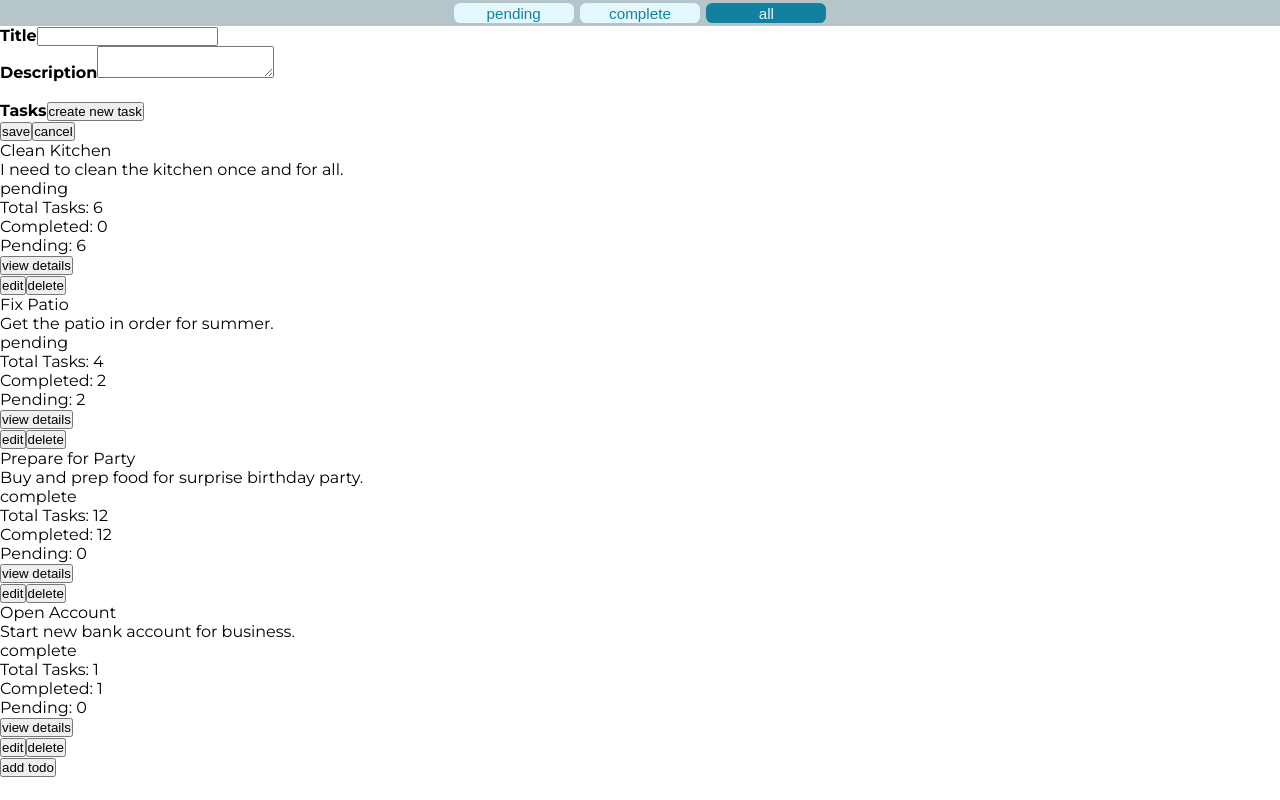
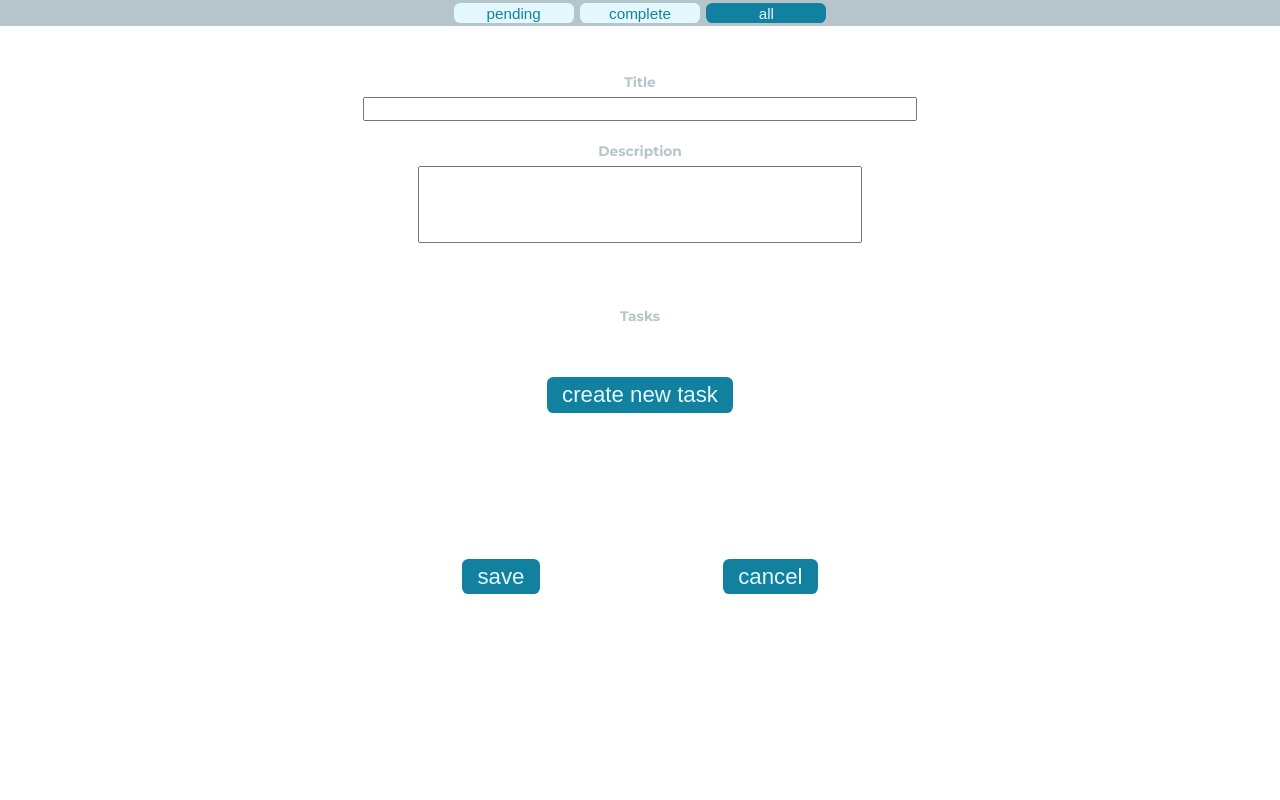
Before and after one commit to Optiq01/kadince-assessment-project, an Angular app: page / in a window 1280 px wide. Both pictures are taken after a click on the button "add todo". Shown: the top 800 px of the page. Built offline with nearby package versions, Linux system fonts and the light colour scheme.

Commit message:
added styling to todo form

```diff
--- a/src/app/app.component.html
+++ b/src/app/app.component.html
@@ -4,7 +4,7 @@
   (ChangeFilter)="updateListType($event)"
 ></todo-filter>
 
-<article *ngIf="AddToDoToggle">
+<ng-container *ngIf="AddToDoToggle">
   <create-todo
       *ngIf="ItemToEdit === undefined"
       (ToggleOff)="closeNewTodo()"
@@ -15,7 +15,7 @@
       [EditorData]="ItemToEdit"
       (ToggleOff)="closeNewTodo()"
   ></create-todo>
-</article>
+</ng-container>
 
 <todo-list
   [TodoList]="ToDoList"
--- a/src/app/app.component.ts
+++ b/src/app/app.component.ts
@@ -29,12 +29,18 @@ export class AppComponent implements OnInit{
 
   public createNewTodo(): void{
     this.AddToDoToggle = true;
+    document.body.style.overflow = 'hidden';
   }
 
-  public closeNewTodo(): void{ this.AddToDoToggle = false; }
+  public closeNewTodo(): void{
+    this.AddToDoToggle = false;
+    this.ItemToEdit= undefined;
+    document.body.style.overflow = 'scroll';
+  }
 
   public setToDoEditor(item: ToDoItemInterface): void{
     this.ItemToEdit = item;
     this.AddToDoToggle = true;
+    document.body.style.overflow = 'hidden';
   }
 }
--- a/src/app/components/create-todo/create-todo.component.css
+++ b/src/app/components/create-todo/create-todo.component.css
@@ -0,0 +1,103 @@
+:host{
+    z-index: 111;
+    background-color: #FFF;
+    display: block;
+    width: 100%;
+    height: 100vh;
+    position: sticky;
+    top: 0;
+    left: 0;
+    overflow-y: scroll;
+}
+
+.todoForm{
+    display: grid;
+    row-gap: var(--micro-2-4);
+    justify-items: center;
+    margin-top: var(--xTiny-2-3);
+    grid-auto-rows: auto;
+}
+
+.controlContainer{
+    display: grid;
+    row-gap: var(--line-bold);
+    width: 100%;
+}
+
+.inputLabel{
+    font-size: var(--text-caption-4);
+    text-align: center;
+    height: auto;
+    color: var(--color-grayGreen-hex);
+}
+
+.textInput{
+    font-size: var(--text-widget-4);
+    justify-self: center;
+    --baseSize-w: var(--hiMed-1-4);
+    --crushGap-w: var(--micro-2-5);
+    color: var(--color-teal-hex);
+}
+
+.descriptionInput{
+    justify-self: center;
+    resize: none;
+    --baseSize-w: var(--loMed-2-8);
+    --crushGap-w: var(--micro-2-3);
+    --baseSize-h: var(--tiny-1-4);
+    font-size: var(--text-widget-2);
+    color: var(--color-teal-hex);
+}
+
+.taskContainer{
+    justify-self: center;
+    place-items: center;
+    width: 100%;
+    display: grid;
+    margin-bottom: var(--xTiny-2-3);
+}
+
+.taskList{
+    row-gap: var(--micro-2-3);
+}
+
+.taskButton{
+    border: none;
+    margin-top: var(--xTiny-1-5);
+    justify-self: center;
+    font-size: var(--text-article-3);
+    --baseSize-h: calc(var(--text-article-3) + var(--line-semiWide));
+    --squishGrowth-h-start: 800px;
+    --squishGrowth-h-speed: 4;
+    --squishGrowth-h-max: var(--xTiny-2-4);
+    width: max-content;
+    padding: 0 var(--line-semiWide);
+    border-radius: var(--line-bold);
+    color: var(--color-frostBlue-hex);
+    background-color: var(--color-teal-hex);
+}
+
+.removeButton{
+    justify-self: right;
+}
+
+.buttonContainer{
+    --baseSize-w: var(--loMed-2-3);
+    display: grid;
+    grid-template-columns: 1fr 1fr;
+    column-gap: var(--line-bold);
+    margin: var(--tiny-1-5) 0;
+}
+
+hr{
+    border: var(--line-fine) solid var(--color-pastelGreen-hex);
+    width: 33%;
+}
+
+.saveButton{
+    justify-self: left;
+}
+
+.cancelButton{
+    justify-self: right;
+}
--- a/src/app/components/create-todo/create-todo.component.html
+++ b/src/app/components/create-todo/create-todo.component.html
@@ -1,40 +1,42 @@
-<form [formGroup]="ToDoForm" (ngSubmit)="processForm()">
+<form class="todoForm" [formGroup]="ToDoForm" (ngSubmit)="processForm()">
 
-    <article>
-        <label>
+    <article class="controlContainer">
+        <label class="inputLabel">
             <strong>Title</strong>
         </label>
-        <input type="text" formControlName="title" required />
+        <input class="srcryBox textInput" type="text" formControlName="title" required />
     </article>
 
-    <article>
-        <label>
+    <article class="controlContainer">
+        <label class="inputLabel">
             <strong>Description</strong>
         </label>
-        <textarea type="text" formControlName="description" required></textarea>
+        <textarea class="srcryBox descriptionInput" type="text" formControlName="description" required></textarea>
     </article>
     <br />
 
-    <section formArrayName="tasks">
-        <label>
+    <section class="controlContainer taskList" formArrayName="tasks">
+        <label class="inputLabel">
             <strong>Tasks</strong>
         </label>
         <article
+            class="taskContainer"
             *ngFor="let a of TaskList.controls; let i = index"
             [formGroupName]="i"
         >
             <input type="text" formControlName="id" hidden required />
-            <input type="text" formControlName="task" required/>
+            <input class="srcryBox textInput" type="text" formControlName="task" required/>
             <input type="text" formControlName="status" hidden required />
-            <button type="button" (click)="removeTask(i)">remove</button>
-
+            <button type="button" class="srcryBox taskButton" (click)="removeTask(i)">remove</button>
             <br /><hr />
         </article>
 
-        <button type="button" (click)="addTask()">create new task</button>
+        <button type="button" class="srcryBox taskButton" *ngIf="EditorData === undefined" (click)="addTask()">create new task</button>
     </section>
 
-    <button type="submit">save</button>
-    <button type="button" (click)="cancelTodo()">cancel</button>
+    <article class="srcryBox buttonContainer">
+        <button class="srcryBox taskButton saveButton" type="submit">save</button>
+        <button class="srcryBox taskButton cancelButton" type="button" (click)="cancelTodo()">cancel</button>
+    </article>
 
 </form>
```
